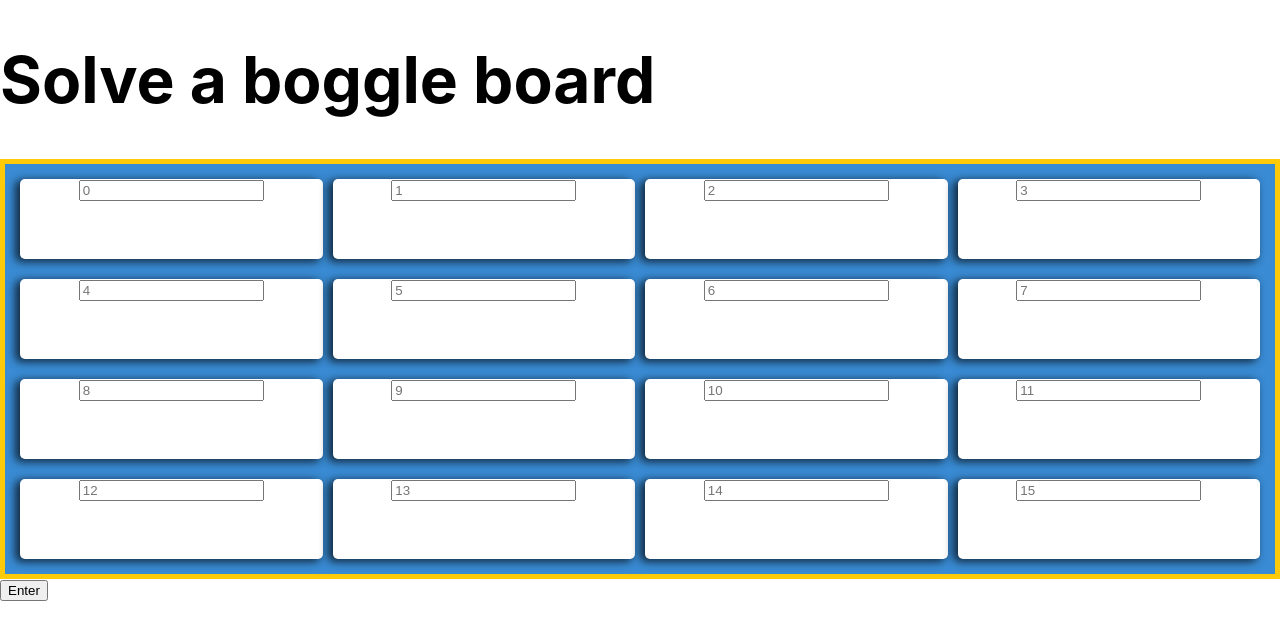
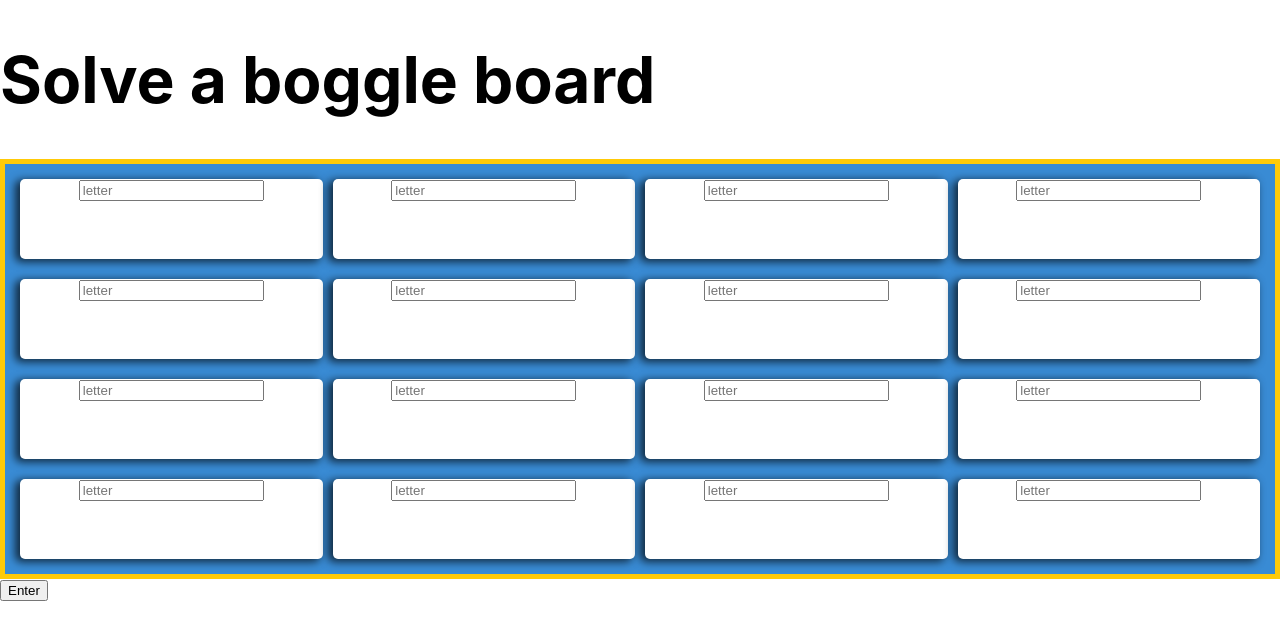
Before and after one commit to Joja81/boggle-solve, a Next.js app in the folder boggle/: page / in a window 1280 px wide. Shown: the top 640 px of the page. Built offline with nearby package versions, Linux system fonts and the light colour scheme.

Commit message:
Added placeholder

```diff
--- a/boggle/pages/index.js
+++ b/boggle/pages/index.js
@@ -92,7 +92,8 @@ function Row({number, start}){
 
 function Tile({id}){
   return <div className="boggle" id={"tile"+id}>
-      <input id={"tileForm" + id} name={id} placeholder={id} required/>
+      <input id={"tileForm" + id} name={id} placeholder={"letter"} required />
+
   </div>
 }
 
```
